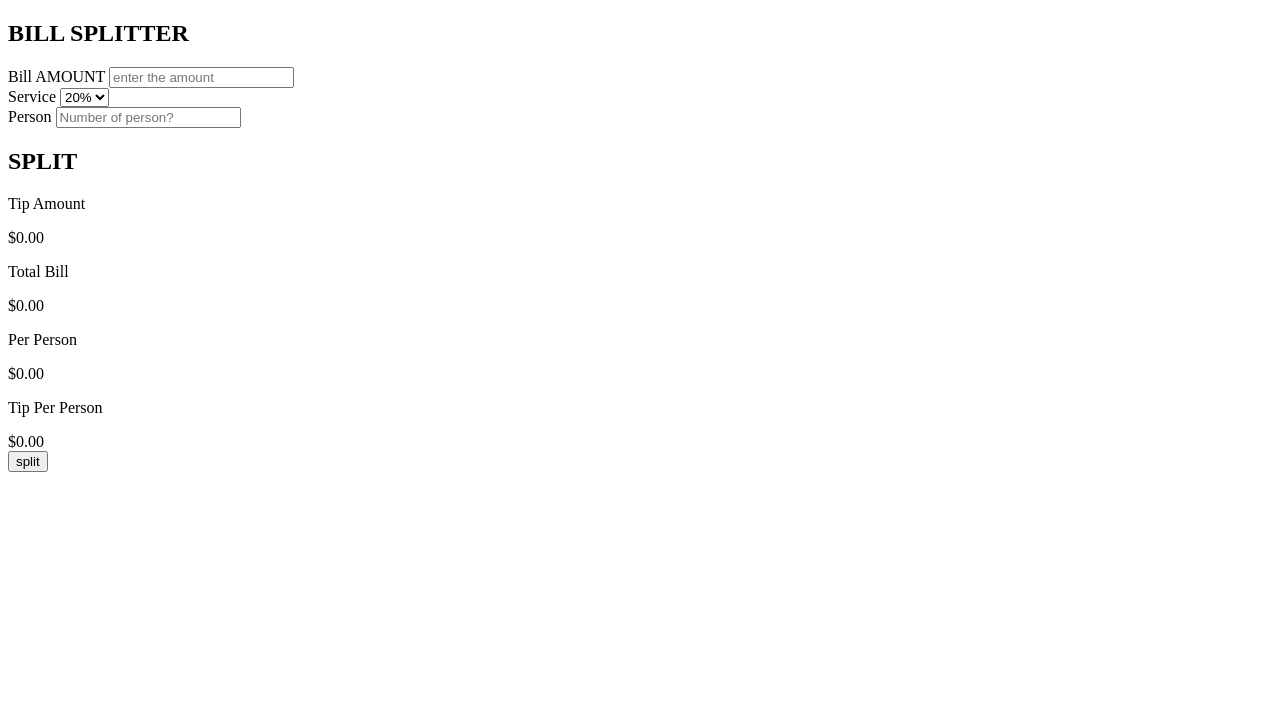
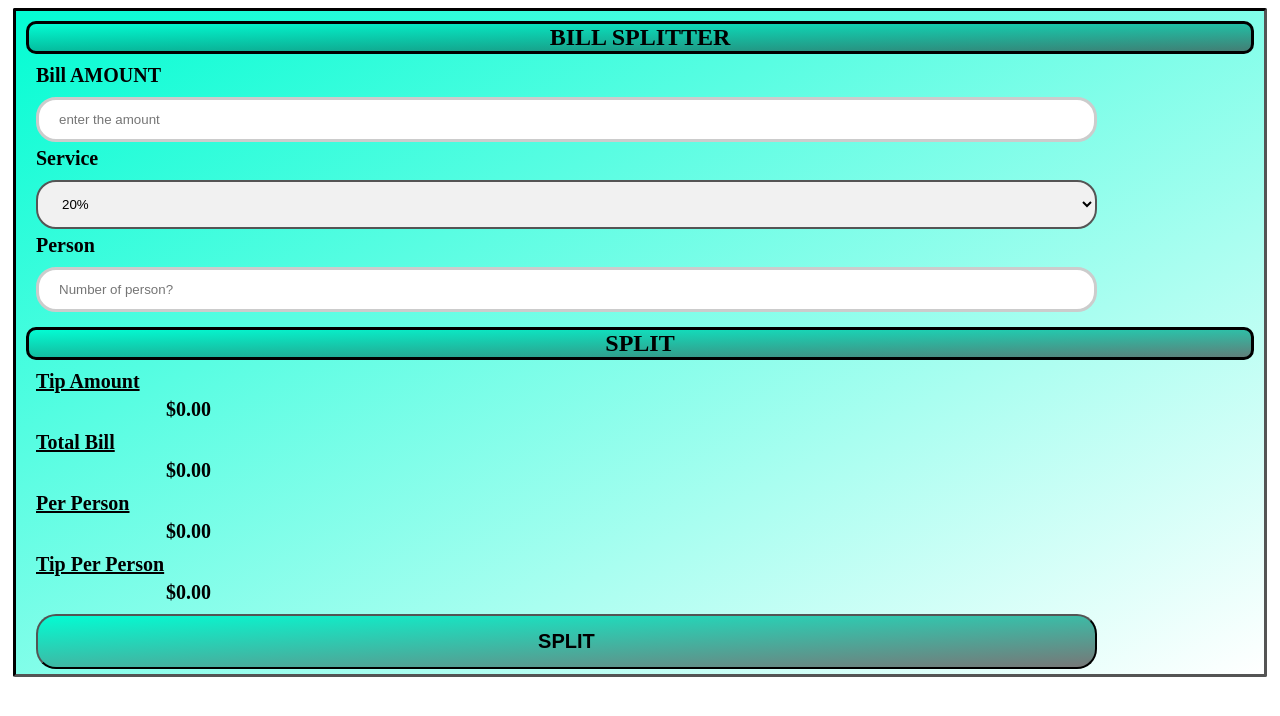
Before and after one commit to Aswin3333/New_demo_, a plain HTML site: page index.html in a window 1280 px wide. Drawn offline with Linux system fonts and the light colour scheme.

Commit message:
Tip calculator

```diff
--- a/index.html
+++ b/index.html
@@ -5,6 +5,7 @@
   <meta charset="UTF-8">
   <meta name="viewport" content="width=device-width, initial-scale=1">
   <title> BILL SPILTER</title>
+  <link rel="stylesheet" href="style.css">
 </head>
 <body>
   <div class="container">
@@ -14,12 +15,14 @@
         <label>
           Bill AMOUNT
         </label>
+        <br>
         <input type="number" id="amount" placeholder="enter the amount"/>
       </div>
       <div id="inp2">
         <label>
           Service
         </label>
+        <br>
         <select id="service">
           <option value="0.2">20%</option >
           <option value="0.15">15%</option >
@@ -31,6 +34,7 @@
         <label>
           Person
         </label>
+        <br>
         <input type="number" id="person" placeholder="Number of person?" />
       </div>
 <!---->
@@ -55,7 +59,7 @@
           </div>
      </div>
      <button id="button">
-        split
+        SPLIT
       </button>
 
   </div>
--- a/script.js
+++ b/script.js
@@ -9,7 +9,7 @@ const amountel = parseFloat(amountle);
 const serviceel = parseFloat(servicele);
 const personel = parseFloat(personle);
 
-//condition
+//condition for excute the formula
 
   if ( amountel <= 0 || isNaN(amountel) ){
     alert('Enter Valid Number');
--- /dev/null
+++ b/style.css
@@ -0,0 +1,78 @@
+
+
+.container {
+background-image: linear-gradient(to bottom right, rgba(3,252,211,1), rgba(0,0,0,0));
+border-radius: 2px;
+border-style: inset;
+border-color: black;
+margin: 5px;
+
+
+}
+
+h2{
+  background-image: linear-gradient(to bottom right, rgba(3,252,211,1), rgba(0,0,0,0.5));
+  border-style:solid;
+  border-radius: 10px;
+  margin:10px;
+  text-align: center;
+  margin-bottom:10px;
+  margin-top: 10px;
+}
+
+input{
+  width: 85%;
+  padding: 12px 20px;
+  margin: 10px 0px 5px 20px;
+  box-sizing: border-box;
+  border: 3px solid #ccc;
+  transition: 0.5s;
+  outline: none;
+  border-radius: 20px;
+}
+
+input:focus {
+  border: 3px solid #555;
+}
+
+select {
+  width: 85%;
+  padding: 14px 20px;
+  border: 2px solid #555;
+  margin: 10px 0px 5px 20px;
+  border-radius: 20px;
+  background-color: #f1f1f1;
+}
+
+label{
+  font-size: 20px;
+  margin:10px 0px 5px 20px;
+  font-weight: bold;
+
+}
+
+p{
+  font-size: 20px;
+  margin:10px 0px 5px 20px;
+  font-weight: bold;
+    text-decoration-line: underline;
+
+}
+
+span{
+  font-size: 20px;
+  margin-left:150px;
+  font-weight: bold;
+
+}
+
+button{
+  width: 85%;
+  margin: 10px 0px 5px 20px;
+padding: 14px 20px;
+border-radius: 20px;
+  background-image: linear-gradient(to bottom right, rgba(3,252,211,1), rgba(0,0,0,0.5));
+font-weight: bold;
+font-size: 20px;
+
+}
```
